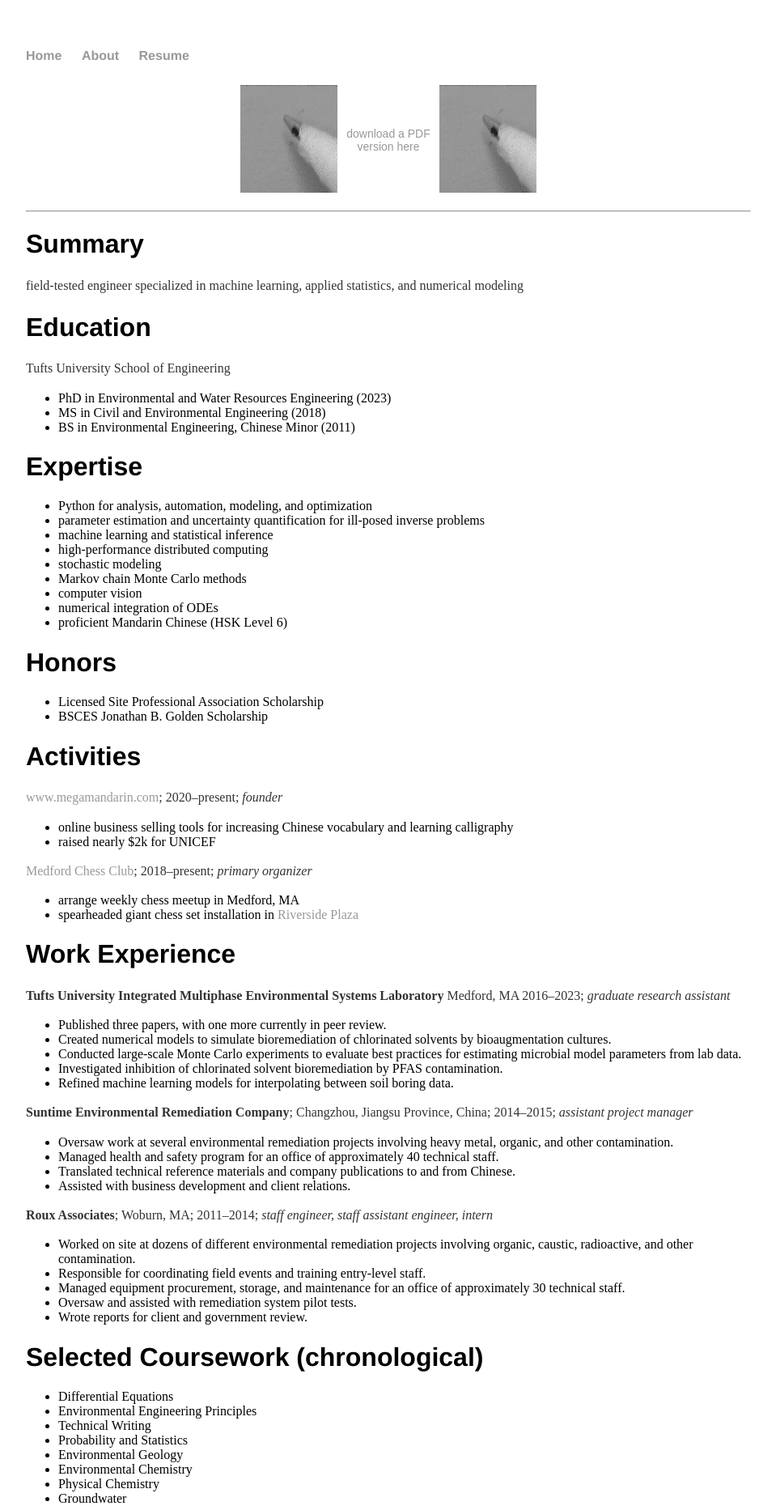
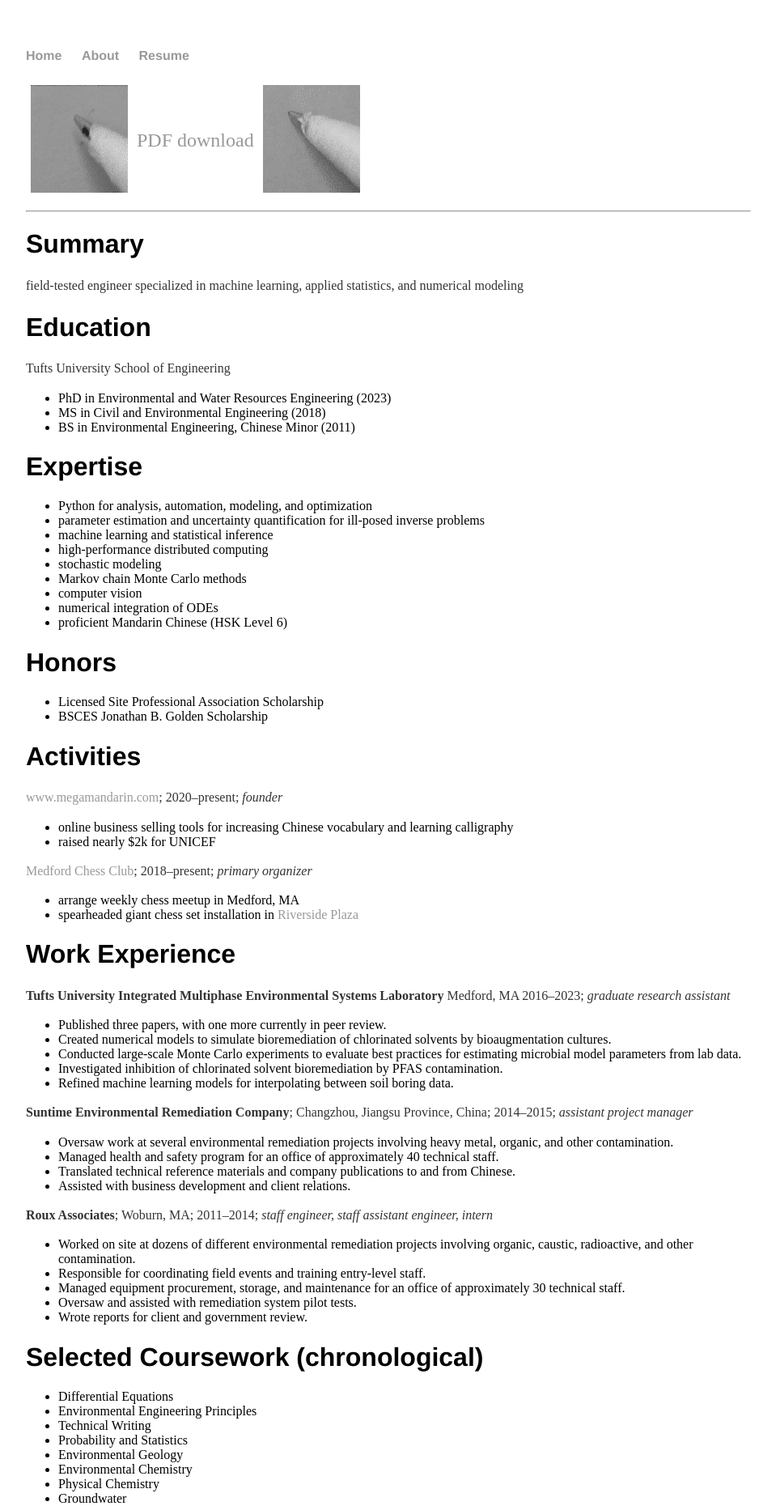
Before and after one commit to JackElsey/JackElsey.github.io, a Jekyll site: the page built from resume/index.html, in a window 1280 px wide. Shown: the top 1860 px of the page at 81% size, without its empty margins (160-1119 px from the left). Built offline with Jekyll 4.4.1, drawn with Linux system fonts in a browser that asks for light colours.

Commit message:
fix pdf download link problem

```diff
--- a/resume/index.html
+++ b/resume/index.html
@@ -5,20 +5,20 @@ title: Jack Elsey Resume
 <div class="cv">
 
 <style type="text/css">
-.tg  {border-collapse:collapse;border-spacing:0;margin:0px auto;}
+.tg  {border-collapse:collapse;border-spacing:0;}
 .tg td{border-color:black;border-style:solid;border-width:1px;font-family:Arial, sans-serif;font-size:14px;
   overflow:hidden;padding:10px 5px;word-break:normal;}
 .tg th{border-color:black;border-style:solid;border-width:1px;font-family:Arial, sans-serif;font-size:14px;
   font-weight:normal;overflow:hidden;padding:10px 5px;word-break:normal;}
 .tg .tg-zv4m{border-color:#ffffff;text-align:left;vertical-align:top}
-.tg .tg-v0mg{border-color:#ffffff;text-align:center;vertical-align:middle}
+.tg .tg-7ei6{border-color:#ffffff;font-family:inherit;font-size:24px;text-align:center;vertical-align:middle}
 </style>
 <table class="tg">
 <tbody>
   <tr>
     <td class="tg-zv4m"><img src="/assets/images/0241.gif" width="120" height="133"></td>
-    <td class="tg-v0mg"><a href="https://jackelsey.com/assets/documents/Jack%20Elsey%20resume.pdf" target="_blank" rel="noopener noreferrer">download a PDF</a><br><a href="https://jackelsey.com/assets/documents/Jack%20Elsey%20resume.pdf" target="_blank" rel="noopener noreferrer">version here</a><br></td>
-    <td class="tg-zv4m"><img src="/assets/images/0241.gif" alt="Image" width="120" height="133"></td>
+    <td class="tg-7ei6"><a href="https://jackelsey.com/assets/documents/Jack%20Elsey%20resume.pdf" target="_blank" rel="noopener noreferrer">PDF download</a></td>
+    <td class="tg-zv4m"><img src="/assets/images/1176.gif" alt="Image" width="120" height="133"></td>
   </tr>
 </tbody>
 </table>
```
